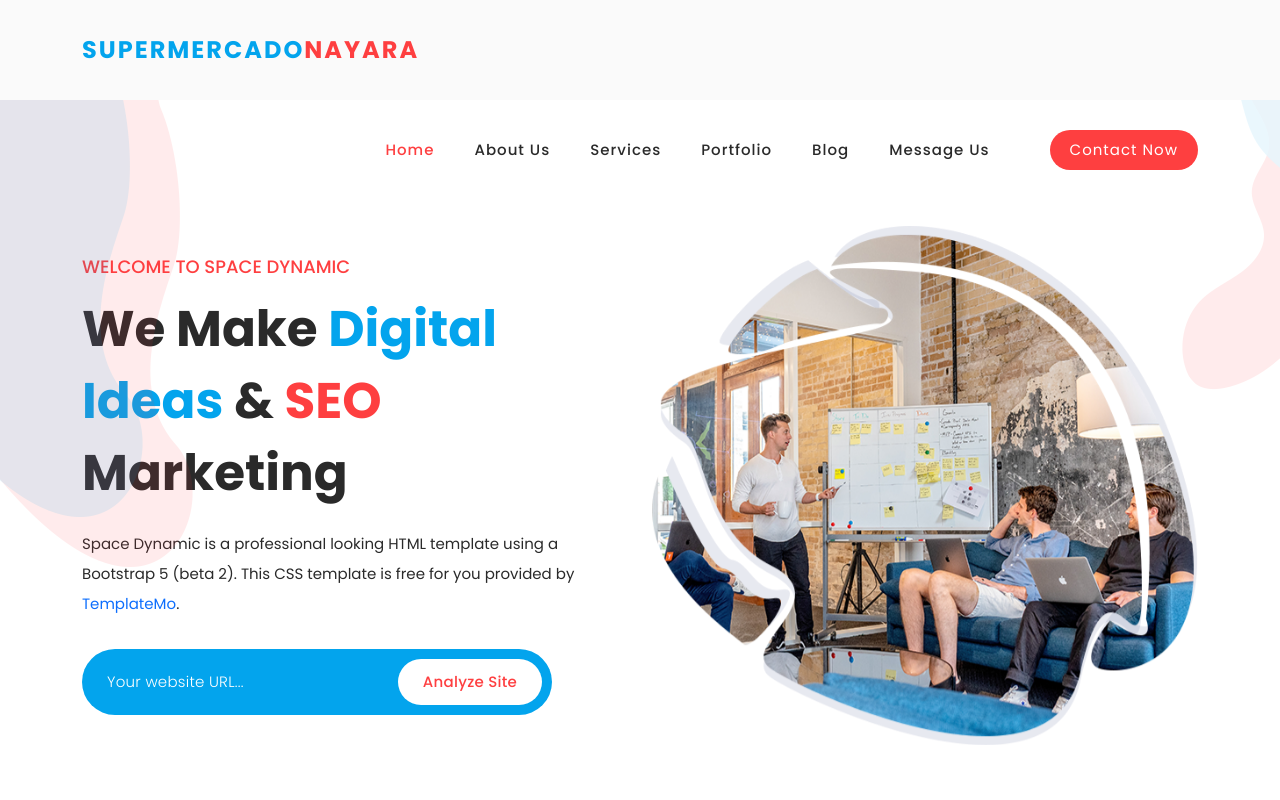
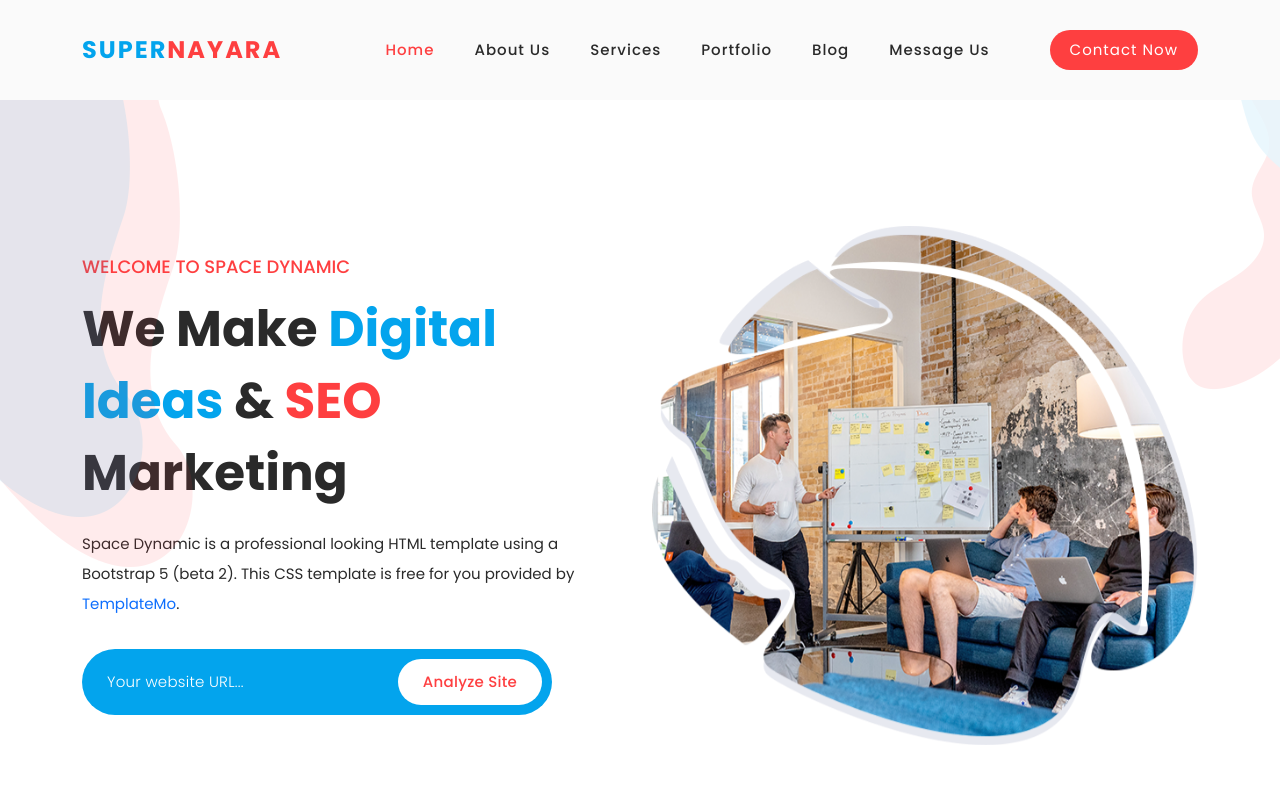
Before and after one commit to GrupoNat/SuperMercado, a plain HTML site: page index.html in a window 1280 px wide. Shown: the top 800 px of the page. Drawn offline with Linux system fonts and the light colour scheme.

Commit message:
Update index.html

```diff
--- a/index.html
+++ b/index.html
@@ -11,7 +11,7 @@
     <link href="https://fonts.googleapis.com/css2?family=Poppins:wght@100;200;300;400;500;600;700;800;900&display=swap" rel="stylesheet">
     <link rel="manifest" href="/manifest.json">
 
-    <title>Space Dynamic - SEO HTML5 Template</title>
+    <title>NAYARA.APP</title>
 
     <!-- Bootstrap core CSS -->
     <link href="vendor/bootstrap/css/bootstrap.min.css" rel="stylesheet">
@@ -53,7 +53,7 @@ https://templatemo.com/tm-562-space-dynamic
           <nav class="main-nav">
             <!-- ***** Logo Start ***** -->
             <a href="index.html" class="logo">
-              <h4>SuperMercado<span>Nayara</span></h4>
+              <h4>Super<span>Nayara</span></h4>
             </a>
             <!-- ***** Logo End ***** -->
             <!-- ***** Menu Start ***** -->
```
